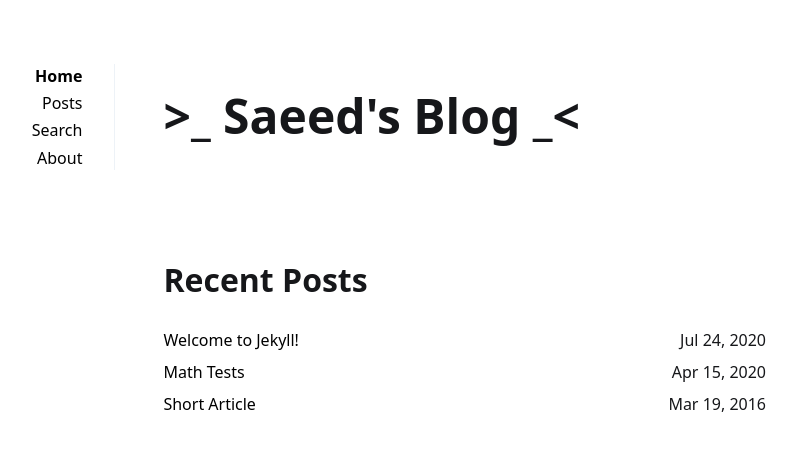
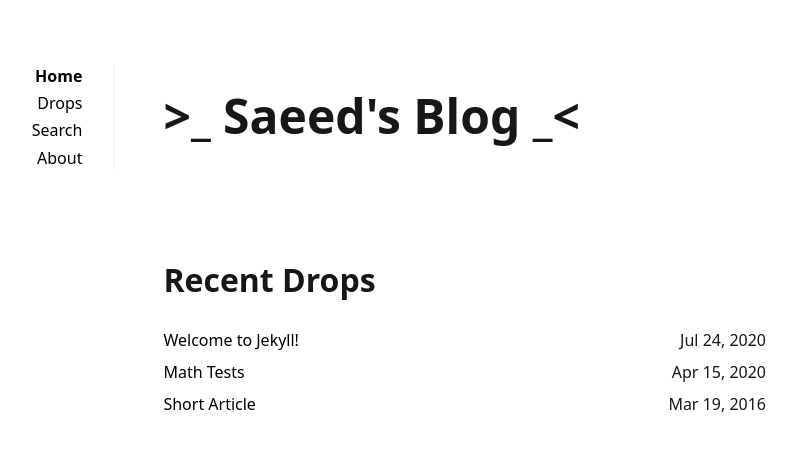
Before and after one commit to saeedodak/saeedodak.github.io, a Jekyll site: the page built from index.markdown, in a window 1280 px wide. Shown: the top 451 px of the page, without its empty margins (306-1103 px from the left). Built offline with Jekyll 4.4.1, drawn with Linux system fonts in a browser that asks for light colours.

Commit message:
commit 0.3

```diff
--- a/_layouts/start.html
+++ b/_layouts/start.html
@@ -29,7 +29,7 @@
             <nav>
                 <ul>
                     <li><a href="/" class="active">Home</a></li>
-                    <li><a href="/posts" >Posts</a></li>
+                    <li><a href="/posts" >Drops</a></li>
                     <li><a href="/search" >Search</a></li>
                     <li><a href="/about" >About</a></li>
                     <!-- <li><a href="/support" >Support</a></li> -->
@@ -41,7 +41,7 @@
                 <h1 style="font-size: 3rem"> >_ Saeed's Blog _< </h1>
             </section>
             <section>
-                <h1 style="font-size: 2rem; padding-bottom: 1.5rem; padding-top: 1rem"> Recent Posts </h1>
+                <h1 style="font-size: 2rem; padding-bottom: 1.5rem; padding-top: 1rem"> Recent Drops </h1>
                 <ul>
                     {% for page in site.posts limit:5 %}
                         <!-- <li><a href={{page.url}}>{{page.title}}</a><time datetime="2019-08-31">{{page.date | date: date_format}}</time></li> -->
```
